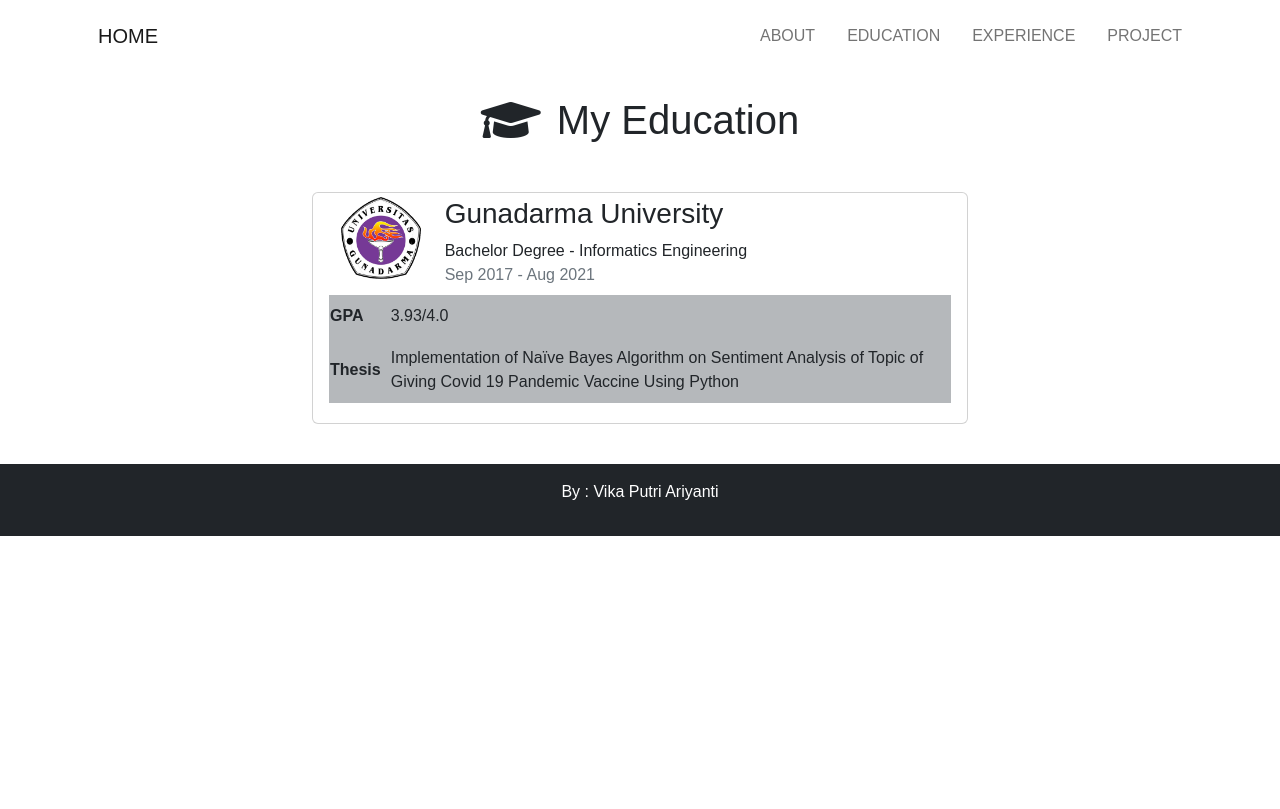
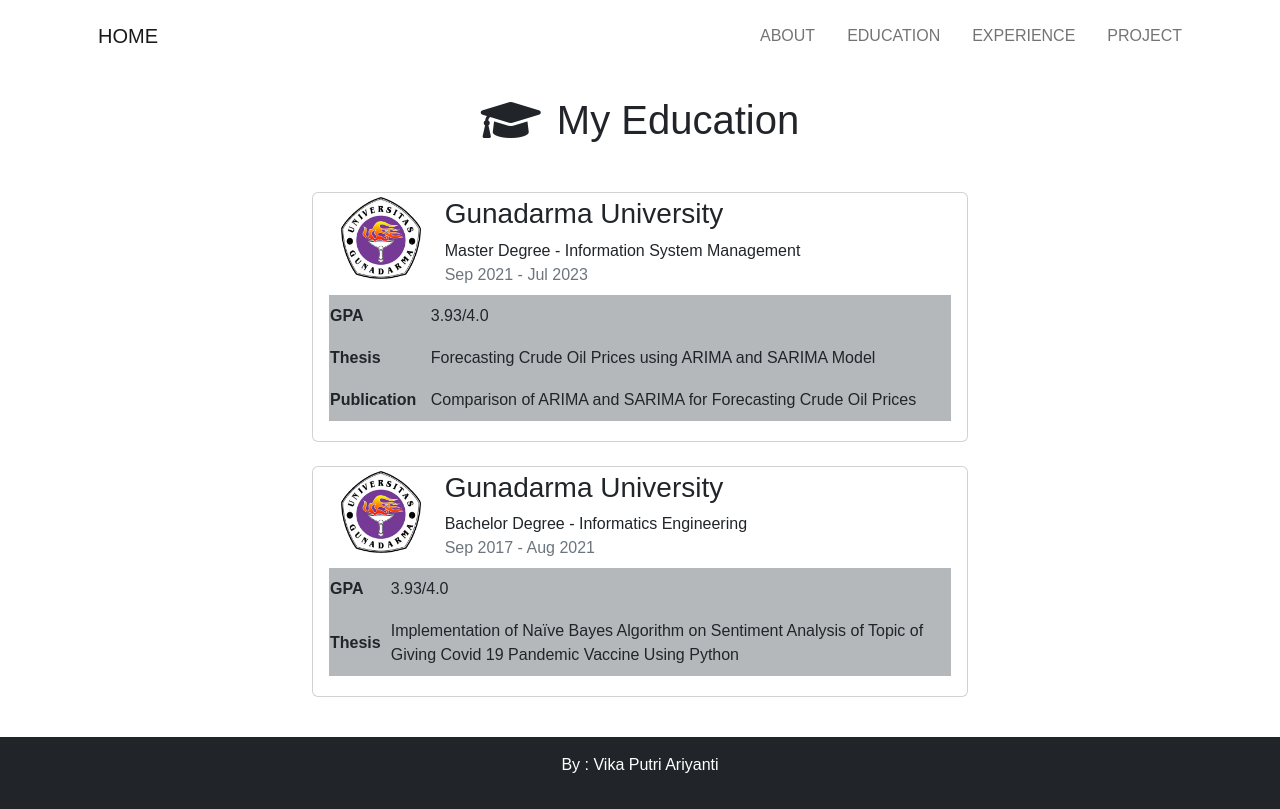
Before and after one commit to vikaputri/Web_Portofolio_React, a React (Create React App) app: page /Education in a window 1280 px wide. Built offline with nearby package versions, Linux system fonts and the light colour scheme.

Commit message:
show education

```diff
--- a/src/containers/Education/index.js
+++ b/src/containers/Education/index.js
@@ -10,7 +10,7 @@
 
         <div className="py-3 container mt-4">
           <div className="row justify-content-center">
-            {/* <div class="card mb-4" style={{width : '41rem'}}>
+            <div class="card mb-4" style={{width : '41rem'}}>
                 <div className="row m-1">
                   <div className="col-2">
                     <img className="card-img-top" src={UG} alt=""/>
@@ -43,7 +43,7 @@
                     </table>
 
                 </div>
-              </div> */}
+              </div>
 
               <div class="card" style={{width : '41rem'}}>
                 <div className="row m-1">
```
